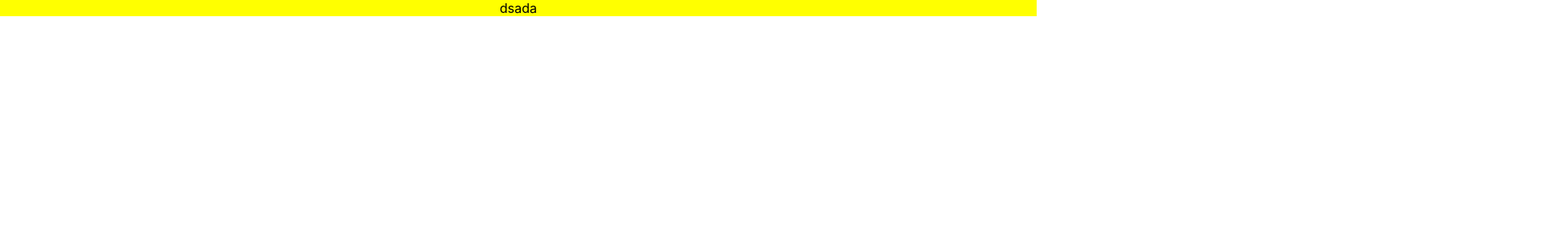
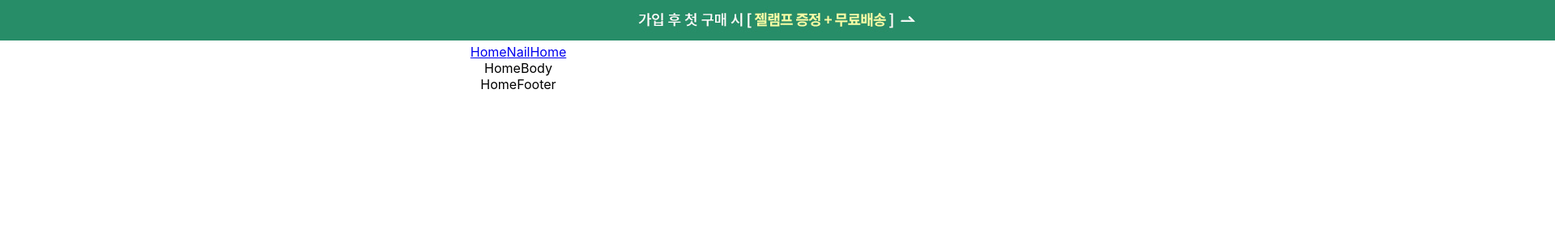
Before and after one commit to ProjectBaN/ProjectBaN, a React (Create React App) app in the folder client/: page / in a window 1280 px wide. Shown: the top 300 px of the page at 81% size, 1920 px wide, since content can reach past the window. Built offline with nearby package versions, Linux system fonts and the light colour scheme.

Commit message:
Create HeaderMenuRoute &  HeaderEventBanner

```diff
--- a/client/src/App.js
+++ b/client/src/App.js
@@ -1,26 +1,15 @@
 import React from 'react';
 import './App.css';
 import styled from 'styled-components';
-import { theme } from './styles/theme';
+import { Routes, Route } from 'react-router-dom';
+import HomeMain from './pages/HomeMain';
 
 function App() {
-  const TestSize = styled.div`
-    background-color: red;
-
-    @media ${({ theme }) => theme.device.tablet} {
-      background-color: blue;
-    }
-    @media ${({ theme }) => theme.device.laptop} {
-      background-color: yellow;
-    }
-    @media ${({ theme }) => theme.device.desktop} {
-      background-color: green;
-    }
-  `;
-
   return (
     <div className="App">
-      <TestSize>dsada</TestSize>
+      <Routes>
+        <Route path="/" element={<HomeMain />}></Route>
+      </Routes>
     </div>
   );
 }
--- /dev/null
+++ b/client/src/components/Home/Body/HomeBody.jsx
@@ -0,0 +1,7 @@
+import React from 'react';
+
+function HomeBody() {
+  return <div>HomeBody</div>;
+}
+
+export default HomeBody;
--- /dev/null
+++ b/client/src/components/Home/Footer/HomeFooter.jsx
@@ -0,0 +1,7 @@
+import React from 'react';
+
+function HomeFooter() {
+  return <div>HomeFooter</div>;
+}
+
+export default HomeFooter;
--- /dev/null
+++ b/client/src/components/Home/Header/HomeHeader.jsx
@@ -0,0 +1,13 @@
+import React from 'react';
+import HeaderEventBanner from '../../common/Header/HeaderEventBanner';
+import HeaderMenu from '../../common/Header/HeaderMenu';
+function HomeHeader() {
+  return (
+    <div>
+      <HeaderEventBanner />
+      <HeaderMenu />
+    </div>
+  );
+}
+
+export default HomeHeader;
--- /dev/null
+++ b/client/src/components/common/Header/HeaderEventBanner.jsx
@@ -0,0 +1,8 @@
+import React from 'react';
+import HeaderEventBannerImage from '../../../asset/images/HeaderEventBanner.jpg';
+
+function HeaderEventBanner() {
+  return <img src={HeaderEventBannerImage} alt="HeaderEventBannerImage" />;
+}
+
+export default HeaderEventBanner;
--- /dev/null
+++ b/client/src/components/common/Header/HeaderMenu.jsx
@@ -0,0 +1,14 @@
+import React from 'react';
+import { Link } from 'react-router-dom';
+
+function HeaderMenu() {
+  return (
+    <div>
+      <Link to="/">Home</Link>
+      <Link to="/nail">Nail</Link>
+      <Link to="/">Home</Link>
+    </div>
+  );
+}
+
+export default HeaderMenu;
--- /dev/null
+++ b/client/src/pages/HomeMain.jsx
@@ -0,0 +1,18 @@
+import React from 'react';
+
+import HomeFooter from '../components/Home/Footer/HomeFooter';
+import HomeBody from '../components/Home/Body/HomeBody';
+import HomeHeader from '../components/Home/Header/HomeHeader';
+import HeaderEventBanner from '../components/common/Header/HeaderEventBanner';
+
+function HomeMain() {
+  return (
+    <div>
+      <HomeHeader />
+      <HomeBody />
+      <HomeFooter />
+    </div>
+  );
+}
+
+export default HomeMain;
```
Also changed, not shown: client/src/components/common/Footer.jsx (added, +7 -0 lines), client/src/components/common/Header/Header.jsx (added, +12 -0 lines), client/.eslintrc.js, client/src/asset/images/HeaderEventBanner.jpg (added), client/src/components/Home/temp.html (deleted), client/src/pages/temp.html (deleted).
